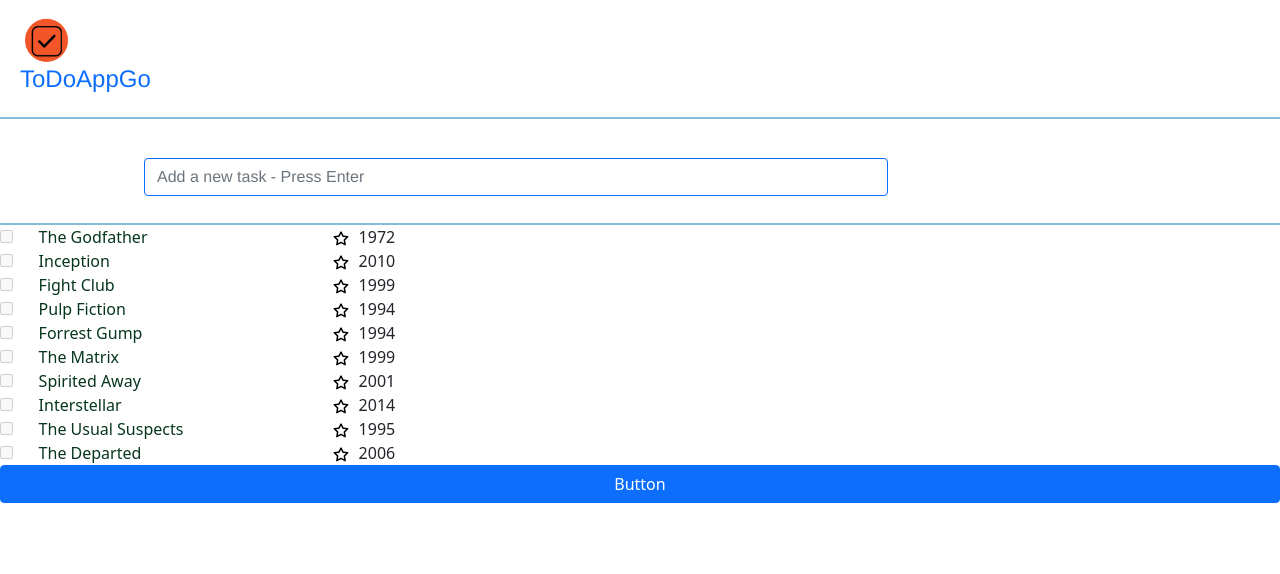
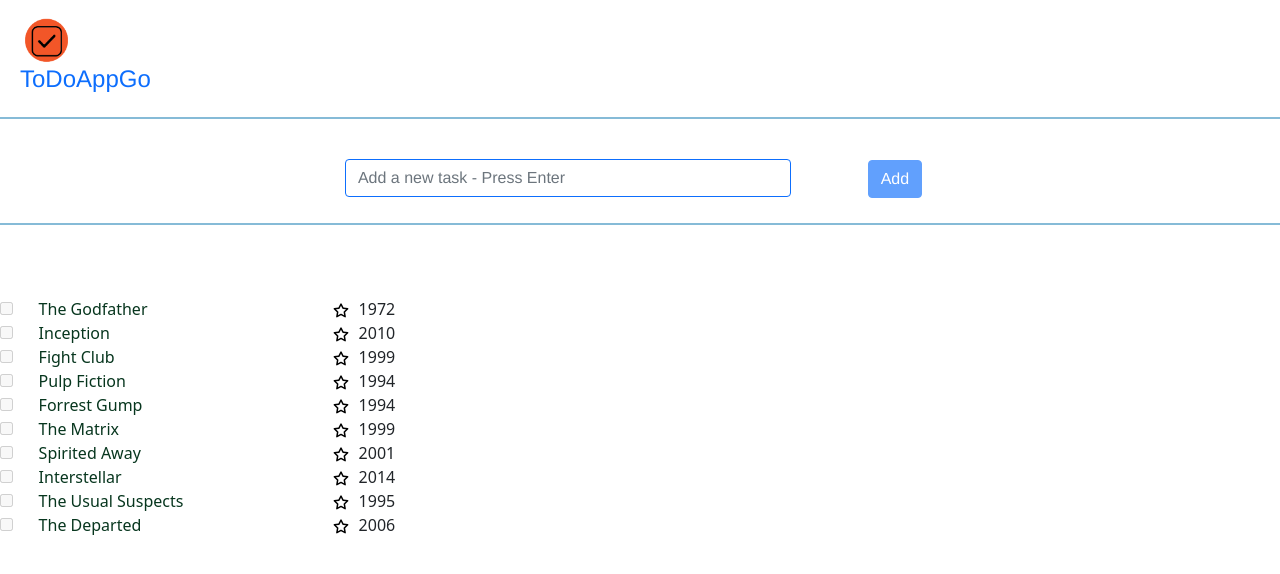
Before and after one commit to ZiyoumaSchool/todoappgo, a React (Create React App) app: page / in a window 1280 px wide. Shown: the top 574 px of the page. Built offline with nearby package versions, Linux system fonts and the light colour scheme.

Commit message:
Section for Adding a new task added 20122021 v 1.0.0

```diff
--- a/src/components/ButtonSubmit/ButtonSubmit.css
+++ b/src/components/ButtonSubmit/ButtonSubmit.css
@@ -0,0 +1,43 @@
+.buttonsubmit1 {
+    color : rgb(7, 54, 30);
+    text-align: left;
+    padding: 2px;
+    justify-content: flex-start;
+    flex-direction: row;
+    align-items: center;
+    position: relative;
+    display: inline-block;
+    width: 3%;
+    height: 10px;
+}
+
+.button {
+    font-family: 'Nunito Sans', 'Helvetica Neue', Helvetica, Arial, sans-serif;
+    font-weight: 700;
+    border: 0;
+    border-radius: 0.5em;
+    cursor: pointer;
+    display: inline-block;
+    line-height: 1;
+  }
+  .button--primary {
+    color: white;
+    background-color: #1ea7fd;
+  }
+  .button--secondary {
+    color: #333;
+    background-color: transparent;
+    box-shadow: rgba(0, 0, 0, 0.15) 0px 0px 0px 1px inset;
+  }
+  .button--small {
+    font-size: 12px;
+    padding: 10px 16px;
+  }
+  .button--medium {
+    font-size: 14px;
+    padding: 11px 20px;
+  }
+  .button--large {
+    font-size: 16px;
+    padding: 12px 24px;
+  }
--- a/src/components/ButtonSubmit/index.jsx
+++ b/src/components/ButtonSubmit/index.jsx
@@ -1,13 +1,64 @@
 import React from 'react';
+import PropTypes from 'prop-types';
+import './ButtonSubmit.css';
 
 
-function ButtonSubmit () {
+function ButtonSubmit ({ primary, disable, backgroundColor, size, label, ...props }) {
+
+    //const mode = primary ? 'button--primary' : 'button--secondary';
 
     return(
-        <div class="d-grid gap-2">
-            <button class="btn btn-primary" type="button">Button</button>
+        <div className="buttonsubmit1">
+            {/* <button class={['button', `button--${size}`, mode].join(' ')} type="button" disabled={disable}>
+                {label}
+            </button> */}
+            {/* <input type="button"
+               className="btn btn-primary"
+               size={size} value={label}
+               disabled={disable} /> */}
+            <button
+            className="btn btn-primary"
+            size={size}
+            disabled={disable}
+            >
+             {label}
+            </button>
         </div>
     )
 }
 
+ButtonSubmit.propTypes = {
+    /**
+     * Is this the principal call to action on the page?
+     */
+    primary: PropTypes.bool,
+    /**
+     * What background color to use
+     */
+    backgroundColor: PropTypes.string,
+    /**
+     * How large should the button be?
+     */
+    size: PropTypes.oneOf(['small', 'medium', 'large']),
+    /**
+     * Button contents
+     */
+    label: PropTypes.string.isRequired,
+    /**
+     * Optional click handler
+     */
+    onClick: PropTypes.func,
+  };
+
+  ButtonSubmit.defaultProps = {
+    backgroundColor: "#1ea7fd",
+    primary: true,
+    size: 'medium',
+    label: "Add",
+    disable:"true",
+    onClick: undefined,
+  };
+
+
+
 export default ButtonSubmit;
--- a/src/components/task/InputTextNewTask/index.jsx
+++ b/src/components/task/InputTextNewTask/index.jsx
@@ -1,21 +1,23 @@
 import React from 'react';
 import 'bootstrap/dist/css/bootstrap.css';
 import '../task.css';
-
-
-export default function InputTextNewTask({title}) {
-//export default function TaskAdd({ task: { id, title, dateBegin, dateEnd, description, state }, onArchiveTask, onPinTask }) {
-  return (
-<form>
-    <div className="form-group  wrapper">
-      <div className='add-task-1'>
-          <input type="text" value={title} name="title"  placeholder="Add a new task - Press Enter"
-          className="form-control border border-primary rounded" readOnly={false}  />
-      </div>
-    </div>
+import { useEffect, useState } from 'react';
 
 
 
-</form>
+export default function InputTextNewTask({title, value, handleChange}) {
+
+
+
+//export default function TaskAdd({ task: { id, title, dateBegin, dateEnd, description, state }, onArchiveTask, onPinTask }) {
+  return (
+    <div className='add-task-1'>
+          <input type="text" value={value} name="title"  placeholder="Add a new task - Press Enter"
+          className="form-control border border-primary rounded" onChange={handleChange} readOnly={false}  />
+
+
+          {/* <input name="email" value={this.state.email} onChange={this.handleChange}/> */}
+    </div>
+
   );
 }
--- /dev/null
+++ b/src/components/task/SectionAddTask/index.jsx
@@ -0,0 +1,31 @@
+import React from 'react';
+import 'bootstrap/dist/css/bootstrap.css';
+import '../task.css';
+import InputTextNewTask from '../InputTextNewTask';
+import ButtonSubmit from '../../ButtonSubmit';
+
+
+export default function SectionAddTask(title) {
+
+  const [value, setValue] = React.useState('');
+
+        const handleChange = (event) => {
+          setValue(event.target.value);
+        };
+
+  return (
+<form>
+    <div className="form-group  wrapper">
+      <div className='add-task-1'>
+            <InputTextNewTask title={title} value={value} handleChange={handleChange} />
+            <ButtonSubmit disable={!value} />
+            {/* <input type="button" value="papapapa" disabled="true" /> */}
+
+      </div>
+    </div>
+
+
+
+</form>
+  );
+}
--- a/src/index.js
+++ b/src/index.js
@@ -2,8 +2,9 @@ import React from 'react';
 import ReactDOM from 'react-dom';
 import './index.css';
 // import App from './App';
-import InputTextNewTask from './components/Task/InputTextNewTask'
-import ButtonSubmit from './components/ButtonSubmit';
+// import InputTextNewTask from './components/Task/InputTextNewTask'
+// import ButtonSubmit from './components/ButtonSubmit';
+import SectionAddTask from './components/Task/SectionAddTask';
 import reportWebVitals from './reportWebVitals';
 import HeaderComponent from './components/Header/index'
 import 'bootstrap/dist/css/bootstrap.css';
@@ -14,9 +15,10 @@ ReactDOM.render(
     <HeaderComponent />
     <br/>
     {/* <App /> */}
-    <InputTextNewTask />
+    {/* <InputTextNewTask />
+    <ButtonSubmit />  */}
+    <SectionAddTask /><br/><br/><br/>
     <TaskList/>
-    <ButtonSubmit />
   </React.StrictMode>,
   document.getElementById('root')
 );
```
Also changed, not shown: 2 other files (tests, documents, lock files or other folders).
